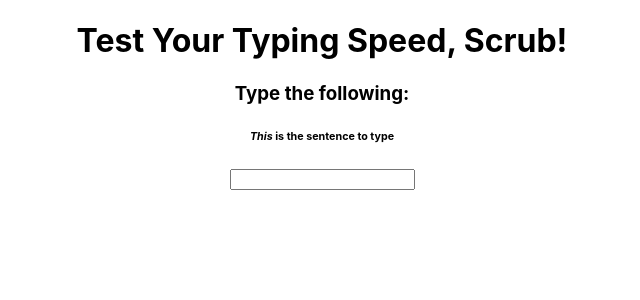
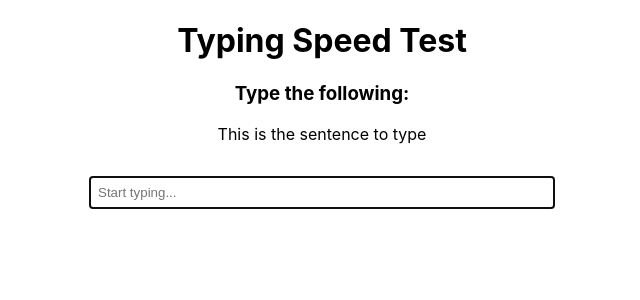
Before and after one commit to RM92023/Code-Challenge-YourWayLearning, a React (Create React App) app: page / in a window 1280 px wide. Shown: the top 300 px of the page, without its empty margins (318-958 px from the left). Built offline with nearby package versions, Linux system fonts and the light colour scheme.

Commit message:
feat(HU01): hide input on test completion

```diff
--- a/src/App.tsx
+++ b/src/App.tsx
@@ -1,69 +1,25 @@
-import React, { ChangeEvent, useCallback, useEffect, useState } from "react";
+import TypingInput from "./components/TypingInput";
+import { useTypingTest } from "./hooks/useTypingTest";
 import "./App.css";
 
-const App: React.FC = () => {
-  const [typeTest] = useState("This is the sentence to type");
-  const [words, setWords] = useState(typeTest.split(" "));
-  const [enteredText, setEnteredText] = useState("");
-  const [correctCount, setCorrectCount] = useState(0);
-  const [started, setStarted] = useState(false);
-  const [startTime, setStartTime] = useState(new Date());
-  const [wordsPerMinute, setWordsPerMinute] = useState(0);
-
-  const checkFinished = () => {
-    if (!words.length) {
-      if (startTime) {
-        const timeMillis: number = new Date().getTime() - startTime.getTime();
-        const wpm = calcWordsPerMinute(typeTest.length, timeMillis);
-        setWordsPerMinute(wpm);
-      }
-    }
-  }
-
-  useEffect(() => {
-    if (words.length !== 0) return;
-    checkFinished();
-  }, [words, checkFinished]);
-
-  const calcWordsPerMinute = (charsTyped: number, millis: number): number =>
-    Math.floor(charsTyped / 5 / (millis / 60000));
-
-  const onWordChange = (e: ChangeEvent<HTMLInputElement>): void => {
-    if (started) {
-      setStarted(true);
-      setStartTime(new Date());
-    }
-    setEnteredText(e.currentTarget.value.trim());
-    if (enteredText === words[0]) {
-      setCorrectCount(correctCount + 1);
-      setEnteredText("");
-      setWords(words.slice(1));
-    }
-  };
+const App = () => {
+  const { input, onInputChange, words, isFinished } = useTypingTest("This is the sentence to type");
 
   return (
-    <div className="App">
-      <h1>
-        {wordsPerMinute
-          ? `You typed ${correctCount} words at ${wordsPerMinute} WPM.`
-          : "Test Your Typing Speed, Scrub!"}
-      </h1>
-      <h3>
-        {wordsPerMinute ? `Refresh to retake the test!` : `Type the following:`}
-      </h3>
-      <h6>
-        {words.map((word, index) =>
-          word === words[0] ? (
-            <em className="current-word" key={index}>
-              {word}{" "}
-            </em>
-          ) : (
-            word + " "
-          )
-        )}
-      </h6>
-      <input name="text" value={enteredText} onChange={onWordChange} />
-    </div>
+    <main className="App">
+      <h1>Typing Speed Test</h1>
+      <h3>{isFinished ? "Test Completed!" : "Type the following:"}</h3>
+
+      <p>
+        {words.join(" ") + " "}
+      </p>
+
+      <TypingInput
+        input={input}
+        onChange={onInputChange}
+        isFinished={isFinished}
+      />
+    </main>
   );
 };
 
--- /dev/null
+++ b/src/components/TypingInput.tsx
@@ -0,0 +1,22 @@
+interface Props {
+  input: string;
+  onChange: (value: string) => void;
+  isFinished: boolean;
+}
+
+const TypingInput = ({ input, onChange, isFinished }: Props) => {
+  if (isFinished) return null;
+
+  return (
+    <input
+      name="text"
+      value={input}
+      onChange={(e) => onChange(e.target.value)}
+      placeholder="Start typing..."
+      autoFocus
+      className="typing-input"
+    />
+  );
+};
+
+export default TypingInput;
--- /dev/null
+++ b/src/hooks/useTypingTest.ts
@@ -0,0 +1,29 @@
+import { useState } from 'react';
+
+export const useTypingTest = (targetText: string) => {
+  const wordsArray = targetText.split(" ");
+
+  const [input, setInput] = useState("");
+  const [words, setWords] = useState(wordsArray);
+  const [isFinished, setIsFinished] = useState(false);
+
+  const onInputChange = (value: string) => {
+    setInput(value.trim());
+
+    if (value.trim() === words[0]) {
+      setInput("");
+      setWords(prev => prev.slice(1));
+    }
+
+    if (words.length === 1 && value.trim() === words[0]) {
+      setIsFinished(true);
+    }
+  };
+
+  return {
+    input,
+    onInputChange,
+    words,
+    isFinished,
+  };
+};
--- a/src/index.css
+++ b/src/index.css
@@ -11,3 +11,11 @@ code {
   font-family: source-code-pro, Menlo, Monaco, Consolas, 'Courier New',
     monospace;
 }
+
+.typing-input {
+  margin-top: 1rem;
+  padding: 0.5rem;
+  border: 1px solid #ccc;
+  width: 100%;
+  max-width: 28rem;
+}
```
Also changed, not shown: src/calculateScore.ts (deleted, +0 -12 lines).
